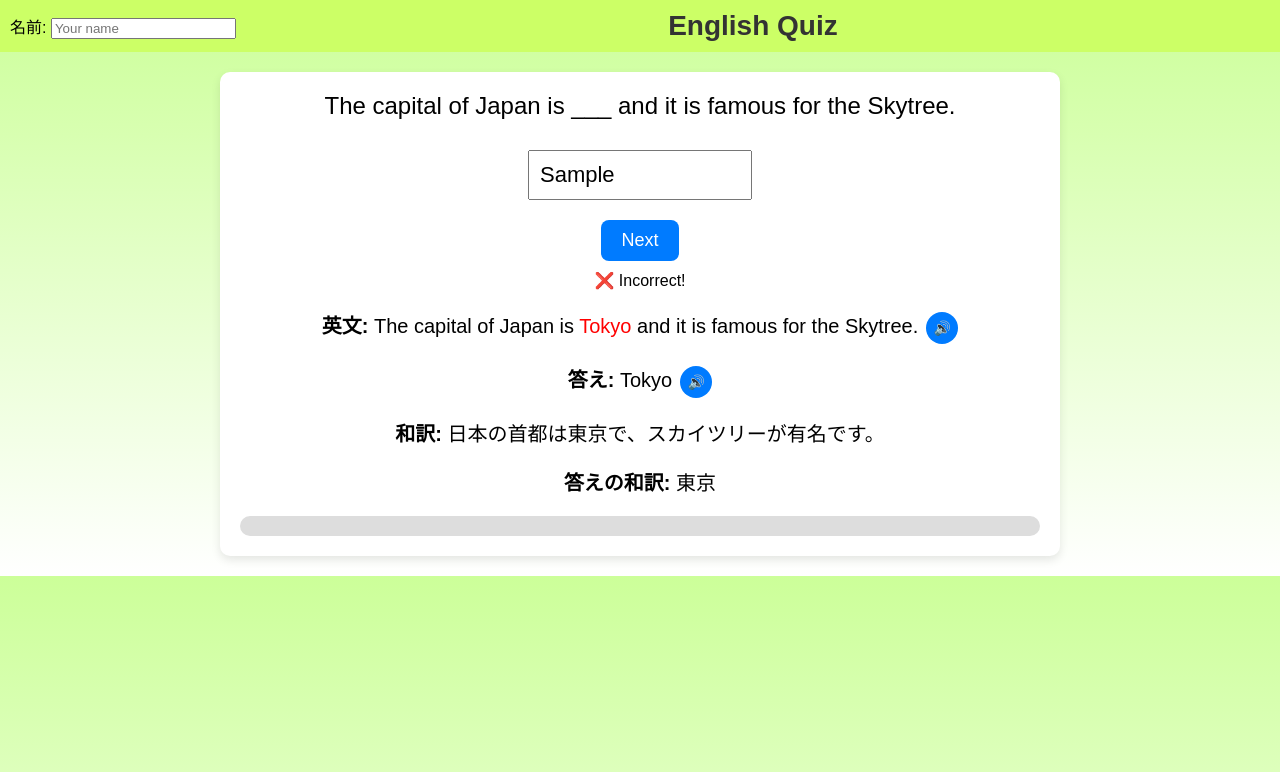
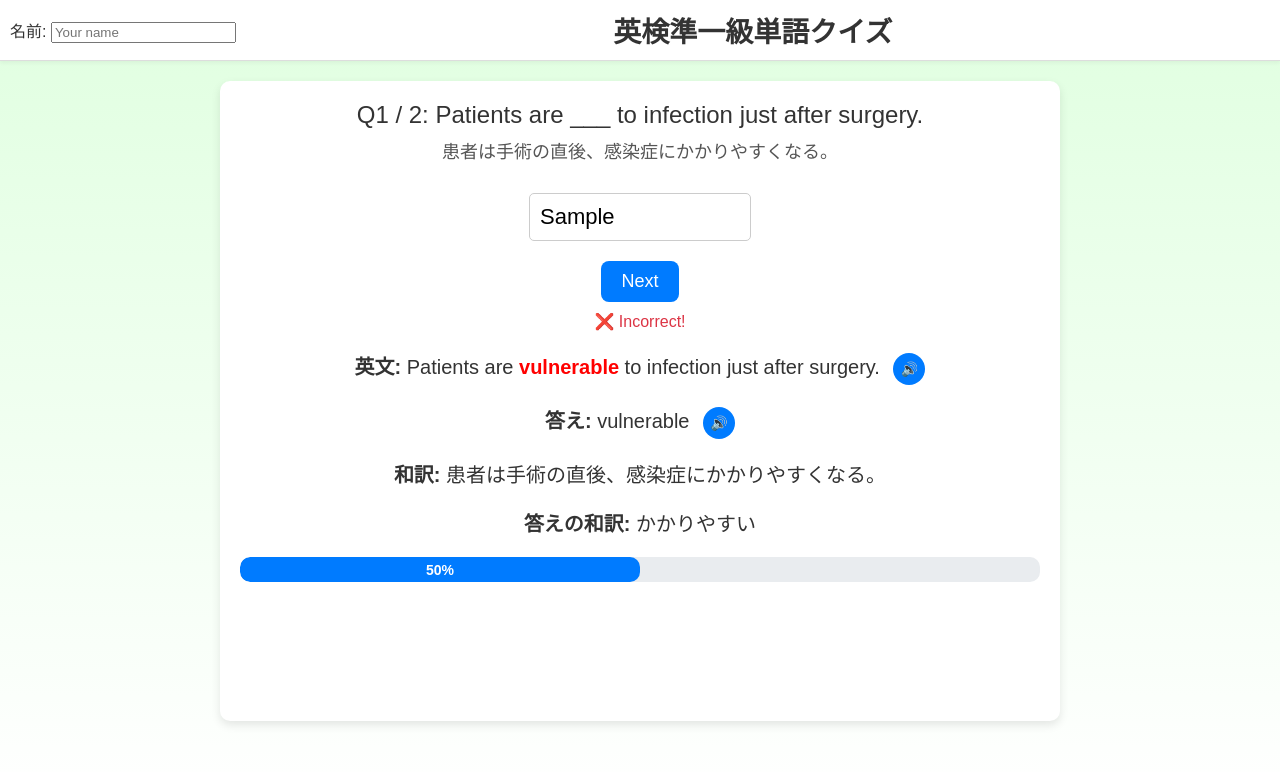
Before and after one commit to tanakakyo-droid/demoquiz7, a plain HTML site: page index.html in a window 1280 px wide. Both pictures are taken after typing "Sample" into the empty fields and a click on the button "Submit". Drawn offline with nearby package versions, Linux system fonts and the light colour scheme.

Commit message:
Update index.html

```diff
--- a/index.html
+++ b/index.html
@@ -1,8 +1,8 @@
 <!DOCTYPE html>
-<html lang="en">
+<html lang="ja">
 <head>
   <meta charset="UTF-8">
-  <title>Fill-in-the-Blank Quiz</title>
+  <title>英検準一級単語クイズ</title>
   <script src="https://cdnjs.cloudflare.com/ajax/libs/jspdf/2.5.1/jspdf.umd.min.js"></script>
   <style>
     body {
@@ -10,14 +10,18 @@
       text-align: center;
       margin: 0;
       padding: 0;
-      background: linear-gradient(to bottom, #ccff99, #ffffff);
+      background: linear-gradient(to bottom, #e0ffe0, #ffffff);
+      color: #333;
+      min-height: 100vh;
     }
     header {
-      background: #ccff66; /* 黄緑 */
+      background: #ffffff;
       padding: 10px;
       display: flex;
       justify-content: space-between;
       align-items: center;
+      box-shadow: 0 2px 4px rgba(0,0,0,0.05);
+      border-bottom: 1px solid #ddd;
     }
     #title {
       flex-grow: 1;
@@ -28,6 +32,7 @@
     }
     .quiz-container {
       max-width: 800px;
+      min-height: 600px;
       margin: 20px auto;
       padding: 20px;
       background: #fff;
@@ -39,6 +44,8 @@
       padding: 10px;
       font-size: 22px;
       width: 200px;
+      border: 1px solid #ccc;
+      border-radius: 5px;
     }
     .button {
       margin: 10px;
@@ -49,6 +56,10 @@
       border-radius: 8px;
       background: #007BFF;
       color: white;
+      transition: background-color 0.2s;
+    }
+    .button:hover {
+        background: #0056b3;
     }
     .circle-button {
       width: 32px;
@@ -60,21 +71,53 @@
       background-color: #007BFF;
       color: white;
       font-size: 14px;
+      transition: background-color 0.2s;
     }
-    .progress-bar { width: 100%; background: #ddd; border-radius: 10px; margin-top: 20px; }
-    .progress { height: 20px; background: #4CAF50; border-radius: 10px; width: 0%; }
+    .circle-button:hover {
+        background: #0056b3;
+    }
     .hidden { display: none; }
     #question { font-size: 24px; margin-bottom: 20px; }
+    #question .jp-translation {
+      font-size: 18px;
+      color: #555;
+      margin-top: 8px;
+    }
     #translation { font-size: 20px; margin-top: 15px; }
+    #feedback.correct { color: #28a745; }
+    #feedback.incorrect { color: #dc3545; }
+
+    /* ★ 変更: 新しい進行バーのスタイル */
+    .progress-bar {
+      height: 25px; /* 少し高さを出す */
+      background-color: #e9ecef;
+      border-radius: 10px;
+      margin-top: 20px;
+      overflow: hidden; /* はみ出した要素を隠す */
+    }
+    .progress {
+      height: 100%;
+      width: 0%; /* 初期値は0% */
+      background-color: #007BFF;
+      border-radius: 10px;
+      transition: width 0.4s ease-in-out; /* 幅が変わる際にアニメーション */
+      display: flex;
+      align-items: center;
+      justify-content: center;
+      color: white;
+      font-weight: bold;
+      font-size: 14px;
+    }
   </style>
 </head>
 <body>
   <header>
     <label id="nameLabel">名前: <input type="text" id="username" placeholder="Your name"></label>
-    <div id="title">English Quiz</div>
+    <div id="title">英検準一級単語クイズ</div>
     <div>
       <button class="button hidden" id="retryBtn">Retry Incorrect Questions</button>
       <button class="button hidden" id="pdfBtn">Download PDF</button>
+      <button class="button hidden" id="wrongPdfBtn">Download Wrong-vocab</button>
     </div>
   </header>
 
@@ -86,107 +129,56 @@
     <button class="button hidden" id="showAllBtn">Show All Results</button>
     <div id="feedback"></div>
     <div id="translation"></div>
-    <div class="progress-bar" id="progressBar"><div class="progress" id="progress"></div></div>
+    <div class="progress-bar" id="progressBar">
+      <div class="progress" id="progress"></div>
+    </div>
     <div id="scoreBoard"></div>
   </div>
 
   <script>
-    const questions = [   { sentence: "The capital of Japan is ___ and it is famous for the Skytree.",
-  answers: ["Tokyo"],
-  translation: "The capital of Japan is Tokyo and it is famous for the Skytree.",
-  jpTranslation: "日本の首都は東京で、スカイツリーが有名です。",
-  blanksTranslation: ["東京"]
- },
-{ "sentence": "Patients are ___ to infection just after surgery.",
-  "answers": ["vulnerable"],
-  "translation": "Patients are vulnerable to infection just after surgery.",
-  "jpTranslation": "患者は手術の直後、感染症にかかりやすくなる。",
-  "blanksTranslation": ["かかりやすい"]
- },
-{ "sentence": "Make sure to ___ all the warning signs.",
-  "answers": ["heed"],
-  "translation": "Make sure to heed all the warning signs.",
-  "jpTranslation": "すべての警戒標識に気をつけるようにしてください。",
-  "blanksTranslation": ["気をつける"]
- },
-{ "sentence": "A ___ captured the arrest on video.",
-  "answers": ["bystander"],
-  "translation": "A bystander captured the arrest on video.",
-  "jpTranslation": "その場に居合わせた人が逮捕の様子を動画に収めた。",
-  "blanksTranslation": ["傍観者"]
- },
-{ "sentence": "The bridge eases ___ in the area.",
-  "answers": ["congestion"],
-  "translation": "The bridge eases congestion in the area.",
-  "jpTranslation": "その橋は地域の混雑を緩和している。",
-  "blanksTranslation": ["混雑"]
- },
-{ "sentence": "She ___ all her appliances and replaced them with new ones.",
-  "answers": ["discarded"],
-  "translation": "She discarded all her appliances and replaced them with new ones.",
-  "jpTranslation": "彼女はすべての電化製品を捨て、新しいものに買い換えた。",
-  "blanksTranslation": ["〜を捨てる"]
- },
-{ "sentence": "The ___ was completely out of control and spread quickly.",
-  "answers": ["blaze"],
-  "translation": "The blaze was completely out of control and spread quickly.",
-  "jpTranslation": "炎は完全に制御不能で、あっという間に燃え広がった。",
-  "blanksTranslation": ["炎"]
- },
-{  "sentence": "He is a little ___ with a paintbrush.",
-  "answers": ["clumsy"],
-  "translation": "He is a little clumsy with a paintbrush.",
-  "jpTranslation": "彼は絵筆を使うのが少し不器用だ。",
-  "blanksTranslation": ["不器用な"]
- },
-{  "sentence": "We must ___ major sources of pollution quickly.",
-  "answers": ["eliminate"],
-  "translation": "We must eliminate major sources of pollution quickly.",
-  "jpTranslation": "私たちは主要な汚染源を早急に除去しなければならない。",
-  "blanksTranslation": ["〜を取り除く"]
- },
-{  "sentence": "The politician ___ his involvement in the scandal.",
-  "answers": ["acknowledged"],
-  "translation": "The politician acknowledged his involvement in the scandal.",
-  "jpTranslation": "その政治家はスキャンダルへの関与を認めた。",
-  "blanksTranslation": ["〜を認める"]
- },
-{  "sentence": "Not all mushrooms are ___, so you have to be careful.",
-  "answers": ["edible"],
-  "translation": "Not all mushrooms are edible, so you have to be careful.",
-  "jpTranslation": "すべてのキノコが食べられるわけではないので、注意が必要だ。",
-  "blanksTranslation": ["食べられる"]
- },
-{  "sentence": "Our people have ___ the land here for centuries.",
-  "answers": ["cultivated"],
-  "translation": "Our people have cultivated the land here for centuries.",
-  "jpTranslation": "私たち一族は何世紀にもわたってこの土地を耕してきた。",
-  "blanksTranslation": ["(土地)を耕す"]
- }
+    // === 問題データ ===
+    const allQuestions = [
+        { "sentence": "Patients are ___ to infection just after surgery.", "answers": ["vulnerable"], "translation": "Patients are vulnerable to infection just after surgery.", "jpTranslation": "患者は手術の直後、感染症にかかりやすくなる。", "blanksTranslation": ["かかりやすい"] },
+        { "sentence": "Make sure to ___ all the warning signs.", "answers": ["heed"], "translation": "Make sure to heed all the warning signs.", "jpTranslation": "すべての警戒標識に気をつけるようにしてください。", "blanksTranslation": ["気をつける"] },
+        // ... 他の単語データ ...
     ];
 
+    let questions = [];
     let current = 0, score = 0;
-    let userAnswers = [], incorrectQuestions = [], retryMode = false;
+    let userAnswers = [], incorrectQuestions = [], retryMode = false, wrongAnswers = [];
 
+    // ... DOM要素の取得 (変更なし、ただしprogressElとprogressBarを正しく定義) ...
     const qEl = document.getElementById("question");
     const inputEl = document.getElementById("inputs");
     const feedbackEl = document.getElementById("feedback");
     const translationEl = document.getElementById("translation");
-    const progressEl = document.getElementById("progress");
-    const progressBar = document.getElementById("progressBar");
     const scoreBoard = document.getElementById("scoreBoard");
     const pdfBtn = document.getElementById("pdfBtn");
+    const wrongPdfBtn = document.getElementById("wrongPdfBtn");
     const retryBtn = document.getElementById("retryBtn");
     const showAllBtn = document.getElementById("showAllBtn");
     const nameLabel = document.getElementById("nameLabel");
+    const submitBtn = document.getElementById("submitBtn");
+    const nextBtn = document.getElementById("nextBtn");
+
+    /* ★ 変更: 進行バー関連の要素を取得 */
+    const progressBar = document.getElementById("progressBar");
+    const progressEl = document.getElementById("progress");
+
+    // ... shuffle, saveProgress, loadProgress 関数 (変更なし) ...
+    function shuffle(array) { /* ... */ }
+    function saveProgress() { /* ... */ }
+    function loadProgress() { /* ... */ }
 
     function loadQuestion() {
       const q = questions[current];
-      qEl.textContent = q.sentence;
+      qEl.innerHTML = `
+        <div>Q${current + 1} / ${questions.length}: ${q.sentence}</div>
+        <div class="jp-translation">${q.jpTranslation}</div>
+      `;
       inputEl.innerHTML = "";
       feedbackEl.textContent = "";
       translationEl.textContent = "";
-
       q.answers.forEach((_, i) => {
         const inp = document.createElement("input");
         inp.type = "text";
@@ -194,146 +186,75 @@
         inp.id = "ans" + i;
         inputEl.appendChild(inp);
       });
-
-      document.getElementById("submitBtn").classList.remove("hidden");
-      document.getElementById("nextBtn").classList.add("hidden");
-
-      document.querySelectorAll(".input-field").forEach(inp => {
+      const inputs = document.querySelectorAll(".input-field");
+      inputs[0].focus();
+      inputs.forEach((inp, idx) => {
         inp.addEventListener("keypress", e => {
-          if (e.key === "Enter") { checkAnswer(); e.preventDefault(); }
+          if (e.key === "Enter") {
+            e.preventDefault();
+            if (idx < inputs.length - 1) { inputs[idx + 1].focus(); } else { checkAnswer(); }
+          }
         });
       });
 
-      progressEl.style.width = `${(current / questions.length) * 100}%`;
+      submitBtn.classList.remove("hidden");
+      nextBtn.classList.add("hidden");
+
+      /* ★ 変更: バーの幅と、中のテキストを両方更新 */
+      const progressPercentage = Math.round(((current + 1) / questions.length) * 100);
+      progressEl.style.width = `${progressPercentage}%`;
+      progressEl.textContent = `${progressPercentage}%`;
     }
 
     function checkAnswer() {
-      const q = questions[current];
-      let correct = true, answersGiven = [];
-
-      q.answers.forEach((ans, i) => {
-        const userAns = document.getElementById("ans" + i).value.trim();
-        answersGiven.push(userAns);
-        if (userAns.toLowerCase() !== ans.toLowerCase()) correct = false;
-      });
-
-      userAnswers.push({ question: q.sentence, user: answersGiven, correct: q.answers });
-
-      if (correct) { feedbackEl.textContent = "✅ Correct!"; score++; }
-      else { feedbackEl.textContent = "❌ Incorrect!"; incorrectQuestions.push(q); }
-
-      let highlighted = q.translation;
-      q.answers.forEach(ans => {
-        const regex = new RegExp(`\\b${ans}\\b`, "gi");
-        highlighted = highlighted.replace(regex, `<span style="color:red;">${ans}</span>`);
-      });
-
-      translationEl.innerHTML = `
-        <p><b>英文:</b> ${highlighted}</p>
-        <p><b>答え:</b> ${q.answers.join(", ")}</p>
-        <p><b>和訳:</b> ${q.jpTranslation}</p>
-        <p><b>答えの和訳:</b> ${q.blanksTranslation.join(", ")}</p>
-      `;
-
-      // 音声ボタン
-      const speakBtnSentence = document.createElement("button");
-      speakBtnSentence.textContent = "🔊";
-      speakBtnSentence.className = "circle-button";
-      speakBtnSentence.onclick = () => speak(q.translation);
-      translationEl.querySelector("p").appendChild(speakBtnSentence);
-
-      q.answers.forEach(ans => {
-        const btnWord = document.createElement("button");
-        btnWord.textContent = "🔊";
-        btnWord.className = "circle-button";
-        btnWord.onclick = () => speak(ans);
-        translationEl.querySelector("p:nth-child(2)").appendChild(btnWord);
-      });
-
-      document.getElementById("submitBtn").classList.add("hidden");
-      document.getElementById("nextBtn").classList.remove("hidden");
+      // ... checkAnswer関数のロジック (変更なし) ...
     }
 
     function nextQuestion() {
       current++;
-      if (current < questions.length) {
-        loadQuestion();
-      } else {
-        progressEl.style.width = "100%";
-        scoreBoard.textContent = `Your score: ${score} / ${questions.length}`;
-        progressBar.classList.add("hidden");
-        showAllBtn.classList.remove("hidden");
-        nameLabel.classList.add("hidden");
-      }
+      loadQuestion();
     }
 
     function speak(text) {
-      const u = new SpeechSynthesisUtterance(text);
-      u.lang = "en-US";
-      speechSynthesis.speak(u);
+      // ... speak関数のロジック (変更なし) ...
     }
 
     function showAllResults() {
-      qEl.textContent = "All Results";
-      inputEl.innerHTML = "";
-      feedbackEl.textContent = "";
-      translationEl.innerHTML = "";
-
-      const username = document.getElementById("username").value.trim();
-      translationEl.innerHTML = `<p><b>Name:</b> ${username || "(No name)"}</p>
-                                 <p><b>Score:</b> ${score} / ${questions.length}</p>`;
-
-      userAnswers.forEach((entry, idx) => {
-        const div = document.createElement("div");
-        div.style.textAlign = "left";
-        div.style.margin = "10px";
-        div.innerHTML = `
-          <p><b>Q${idx + 1}:</b> ${entry.question}</p>
-          <p>Your Answer: ${entry.user.join(", ")} | Correct: ${entry.correct.join(", ")}</p>
-        `;
-        translationEl.appendChild(div);
-      });
-
-      pdfBtn.classList.remove("hidden");
-      if (incorrectQuestions.length > 0 && !retryMode) retryBtn.classList.remove("hidden");
-
-      showAllBtn.classList.add("hidden");
-      document.getElementById("nextBtn").classList.add("hidden");
+      // ... showAllResults関数のロジック (progressBarを隠す処理はそのまま) ...
     }
 
-    function downloadPDF() {
-      const { jsPDF } = window.jspdf;
-      const doc = new jsPDF();
-      const username = document.getElementById("username").value.trim();
+    // ... downloadPDF, downloadWrongPDF, retryIncorrect, initQuiz 関数とイベントリスナー (変更なし) ...
 
-      doc.setFontSize(14);
-      doc.text("Quiz Results", 10, 10);
-      if (username) doc.text(`Name: ${username}`, 150, 10);
-      doc.text(`Score: ${score} / ${questions.length}`, 10, 20);
-
-      let y = 30;
-      userAnswers.forEach((entry, idx) => {
-        const linesQ = doc.splitTextToSize(`${idx + 1}. Question: ${entry.question}`, 180);
-        doc.text(linesQ, 10, y); y += linesQ.length * 8;
-
-        const linesU = doc.splitTextToSize(`Your Answer: ${entry.user.join(", ")}`, 180);
-        doc.text(linesU, 10, y); y += linesU.length * 8;
-
-        const linesC = doc.splitTextToSize(`Correct Answer: ${entry.correct.join(", ")}`, 180);
-        doc.text(linesC, 10, y); y += linesC.length * 8 + 5;
-
-        if (y > 270) { doc.addPage(); y = 20; }
-      });
-
-      doc.save("quiz_results.pdf");
+    // --- ここから下は、見やすさのために省略した関数や変数の定義です ---
+    // --- 実際に使う際は、これらの関数もコードに含めてください ---
+    function checkAnswer() {
+      const q = questions[current]; let correct = true, answersGiven = [];
+      q.answers.forEach((ans, i) => { const userAns = document.getElementById("ans" + i).value.trim(); answersGiven.push(userAns); if (userAns.toLowerCase() !== ans.toLowerCase()) correct = false; });
+      userAnswers.push({ question: q.sentence, user: answersGiven, correct: q.answers }); feedbackEl.className = "";
+      if (correct) { feedbackEl.textContent = "✅ Correct!"; feedbackEl.classList.add("correct"); if (!retryMode) score++; } else { feedbackEl.textContent = "❌ Incorrect!"; feedbackEl.classList.add("incorrect"); if (!incorrectQuestions.some(item => item.sentence === q.sentence)) { incorrectQuestions.push(q); } if (!wrongAnswers.some(item => item.sentence === q.sentence)) { wrongAnswers.push(q); } }
+      let highlighted = q.translation; q.answers.forEach(ans => { const regex = new RegExp(`\\b${ans}\\b`, "gi"); highlighted = highlighted.replace(regex, `<span style="color:red; font-weight:bold;">${ans}</span>`); });
+      translationEl.innerHTML = `<p><b>英文:</b> ${highlighted} <button class="circle-button" onclick="speak('${q.translation}')">🔊</button></p><p><b>答え:</b> ${q.answers.join(", ")} ${q.answers.map(ans => `<button class="circle-button" onclick="speak('${ans}')">🔊</button>`).join(" ")}</p><p><b>和訳:</b> ${q.jpTranslation}</p><p><b>答えの和訳:</b> ${q.blanksTranslation.join(", ")}</p>`;
+      submitBtn.classList.add("hidden");
+      if (current === questions.length - 1) { showAllBtn.classList.remove("hidden"); showAllBtn.focus(); } else { nextBtn.classList.remove("hidden"); nextBtn.focus(); }
     }
-
-    pdfBtn.onclick = downloadPDF;
-    document.getElementById("submitBtn").onclick = checkAnswer;
-    document.getElementById("nextBtn").onclick = nextQuestion;
-    showAllBtn.onclick = showAllResults;
-
-    loadQuestion();
+    function speak(text) { const u = new SpeechSynthesisUtterance(text); u.lang = "en-US"; u.voice = speechSynthesis.getVoices().find(v => v.lang === "en-US" && v.name.includes("Female")) || null; speechSynthesis.speak(u); }
+    function showAllResults() {
+      progressBar.classList.add("hidden"); const finalScore = retryMode ? `${questions.length - incorrectQuestions.length} / ${questions.length}` : `${score} / ${allQuestions.length}`; scoreBoard.textContent = `Your score: ${finalScore}`; nameLabel.classList.add("hidden"); saveProgress(); qEl.textContent = "All Results"; inputEl.innerHTML = ""; feedbackEl.textContent = ""; translationEl.innerHTML = ""; const username = document.getElementById("username").value.trim();
+      translationEl.innerHTML = `<p><b>Name:</b> ${username || "(No name)"}</p><p><b>Score:</b> ${finalScore}</p>`; userAnswers.forEach((entry, idx) => { const div = document.createElement("div"); div.style.textAlign = "left"; div.style.margin = "10px"; div.innerHTML = `<p><b>Q${idx + 1}:</b> ${entry.question}</p><p>Your Answer: ${entry.user.join(", ")} | Correct: ${entry.correct.join(", ")}</p>`; translationEl.appendChild(div); });
+      pdfBtn.classList.remove("hidden"); if (wrongAnswers.length > 0) wrongPdfBtn.classList.remove("hidden"); if (incorrectQuestions.length > 0) { retryBtn.textContent = `間違えた ${incorrectQuestions.length} 問に再挑戦`; retryBtn.classList.remove("hidden"); } else { retryBtn.classList.add("hidden"); }
+      showAllBtn.classList.add("hidden"); nextBtn.classList.add("hidden");
+    }
+    function initQuiz() { questions = [...allQuestions]; loadProgress(); shuffle(questions); loadQuestion(); }
+    function retryIncorrect() {
+      if (incorrectQuestions.length === 0) return;
+      questions = [...incorrectQuestions]; current = 0; userAnswers = []; incorrectQuestions = []; retryMode = true; scoreBoard.textContent = "";
+      progressBar.classList.remove("hidden"); // ★再挑戦時に表示する
+      showAllBtn.classList.add("hidden"); retryBtn.classList.add("hidden"); pdfBtn.classList.add("hidden"); wrongPdfBtn.classList.add("hidden"); nameLabel.classList.remove("hidden"); loadQuestion();
+    }
+    function downloadPDF() { const { jsPDF } = window.jspdf; const doc = new jsPDF(); const username = document.getElementById("username").value.trim(); const finalScore = retryMode ? `${questions.length - incorrectQuestions.length} / ${questions.length}` : `${score} / ${allQuestions.length}`; doc.setFontSize(14); doc.text("Quiz Results", 10, 10); if (username) doc.text(`Name: ${username}`, 150, 10); doc.text(`Score: ${finalScore}`, 10, 20); let y = 30; userAnswers.forEach((entry, idx) => { const linesQ = doc.splitTextToSize(`${idx + 1}. Question: ${entry.question}`, 180); doc.text(linesQ, 10, y); y += linesQ.length * 8; const linesU = doc.splitTextToSize(`Your Answer: ${entry.user.join(", ")}`, 180); doc.text(linesU, 10, y); y += linesU.length * 8; const linesC = doc.splitTextToSize(`Correct Answer: ${entry.correct.join(", ")}`, 180); doc.text(linesC, 10, y); y += linesC.length * 8 + 5; if (y > 270) { doc.addPage(); y = 20; } }); doc.save("quiz_results.pdf"); }
+    function downloadWrongPDF() { const { jsPDF } = window.jspdf; const doc = new jsPDF(); doc.setFontSize(14); doc.text("Wrong Vocabulary Results", 10, 10); let y = 20; wrongAnswers.forEach((q, idx) => { const linesQ = doc.splitTextToSize(`${idx + 1}. ${q.sentence}`, 180); doc.text(linesQ, 10, y); y += linesQ.length * 8; const linesA = doc.splitTextToSize(`Answer: ${q.answers.join(", ")}`, 180); doc.text(linesA, 10, y); y += linesA.length * 8 + 5; if (y > 270) { doc.addPage(); y = 20; } }); doc.save("Wrong-vocab.pdf"); }
+    pdfBtn.onclick = downloadPDF; wrongPdfBtn.onclick = downloadWrongPDF; submitBtn.onclick = checkAnswer; nextBtn.onclick = nextQuestion; showAllBtn.onclick = showAllResults; retryBtn.onclick = retryIncorrect;
+    initQuiz();
   </script>
 </body>
 </html>
```
